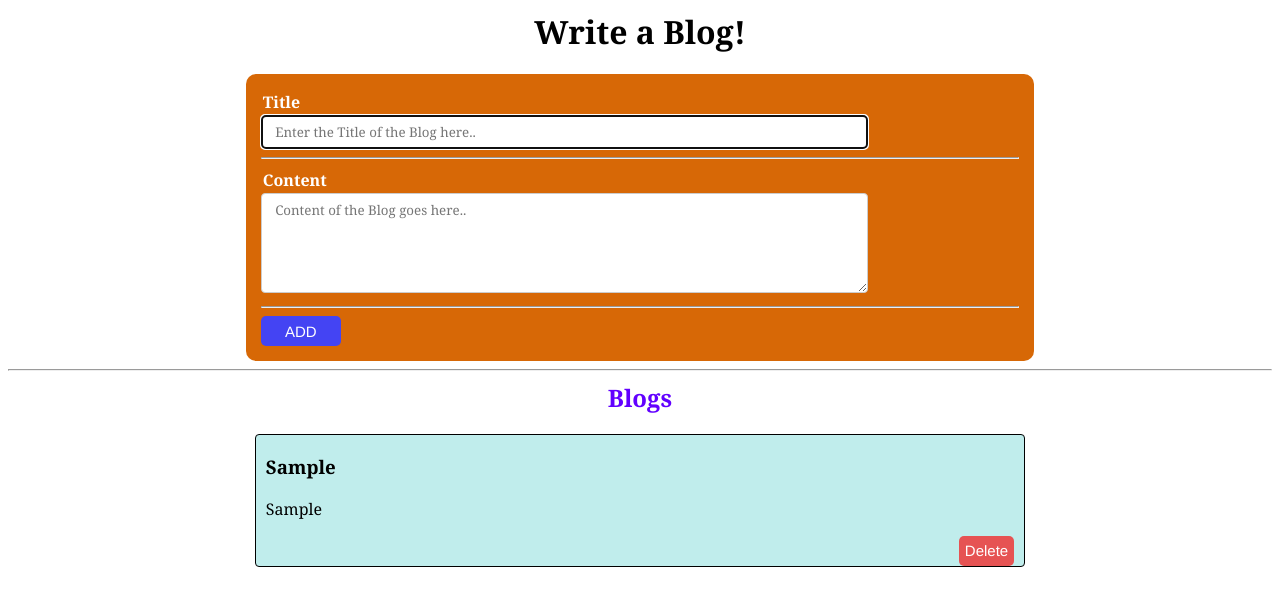
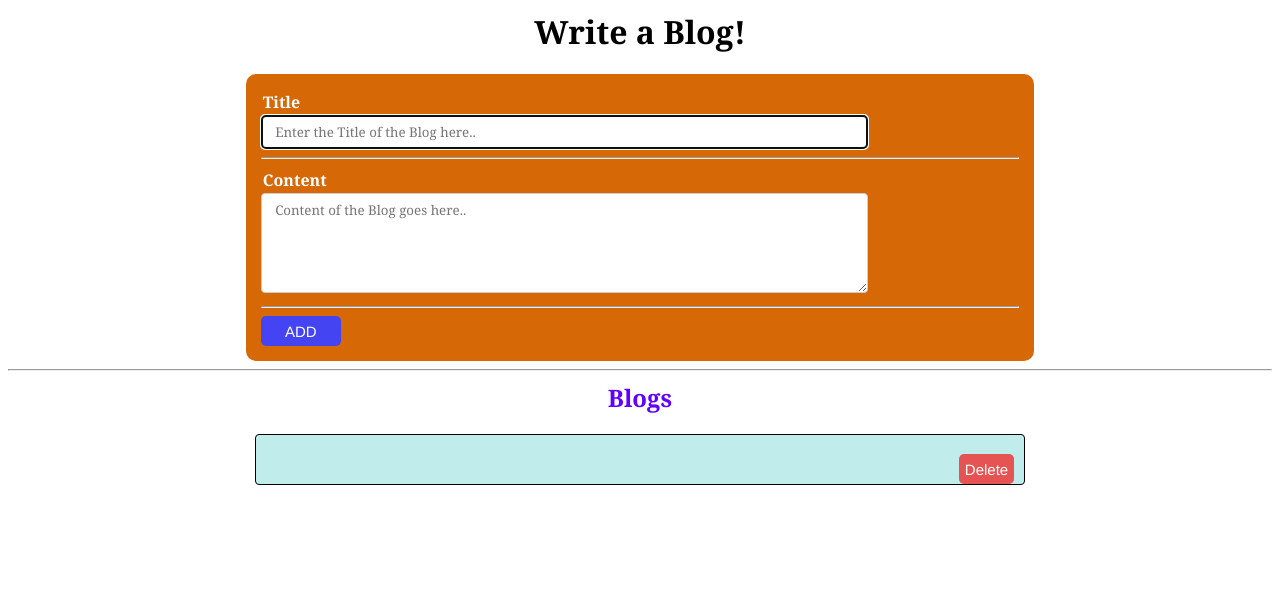
Before and after one commit to praveen8409/Blog-App, a React (Create React App) app: page / in a window 1280 px wide. Both pictures are taken after typing "Sample", "Sample" into the empty fields and a click on the button "ADD". Shown: the top 606 px of the page. Built offline with nearby package versions, Linux system fonts and the light colour scheme; no server answers; the database is empty; the HTML template or start-up script is replaced by a standard one.

Commit message:
Implement fetch data and delete data from databse

```diff
--- a/src/Components/Blog.js
+++ b/src/Components/Blog.js
@@ -1,16 +1,21 @@
 //Blogging App using Hooks
 import  { useState, useRef,useEffect, useReducer } from 'react';
 import {db} from "../firebaseinit";
-import { collection, addDoc , doc,setDoc} from "firebase/firestore";
+import { collection, addDoc , doc,setDoc, getDocs,deleteDoc} from "firebase/firestore";
 
 
 function blogsReducer(state, action){
 
     switch(action.type){
+
+        case "GET":
+            return [...action.blogs];
         case "ADD":
             return [action.blog, ...state];
         case "REMOVE":
-            return state.filter((blog,index)=> index !== action.index);
+            return state.filter((blog)=> blog.id !== action.blogId);
+        default:
+            return state;
     }
 }
 
@@ -37,6 +42,32 @@ export default function Blog(){
         }
     },[blogs]);
 
+    useEffect(() => {
+
+        /*********************************************************************** */
+        /** get all the documents from the fireStore using getDocs() */
+        /*********************************************************************** */
+        async function fetchData(){
+            const snapShot =await getDocs(collection(db, "Blogs App"));
+            console.log(snapShot);
+
+            const blogs = snapShot.docs.map((doc) => {
+                return{
+                    id: doc.id,
+                    ...doc.data()
+                }
+            })
+            console.log(blogs);
+            // setBlogs(blogs);
+            dispatch({type:"GET",blogs});
+
+        }
+
+        fetchData();
+        /*********************************************************************** */
+    },[]);
+
+
 
     //Passing the synthetic event as argument to stop refreshing the page on submit
     async function handleSubmit(e){
@@ -59,9 +90,10 @@ export default function Blog(){
 
     }
 
-    function removeBlog(i){
+    async function removeBlog(id){
         // setBlogs(blogs.filter((blog,index) => i !==index));
-        dispatch({ type :"REMOVE" , index : i}) ;
+        await deleteDoc(doc(db,"Blogs App",id));
+        dispatch({ type :"REMOVE" ,  blogId:id}) ;
 
     }
 
@@ -107,10 +139,10 @@ export default function Blog(){
         <h2> Blogs </h2>
         {blogs.map((blog, i)=>(
             <div className='blog' key={i}>
-                <h3>{blog.title}</h3>
-                <p>{blog.content}</p>
+                <h3>{blog.name}</h3>
+                <p>{blog.country}</p>
                 <div className='blog-btn'>
-                <button className='remove btn' onClick={()=> removeBlog(i)}>Delete</button>
+                <button className='remove btn' onClick={()=> removeBlog(blog.id)}>Delete</button>
                 </div>
             </div>
         ))}
```
